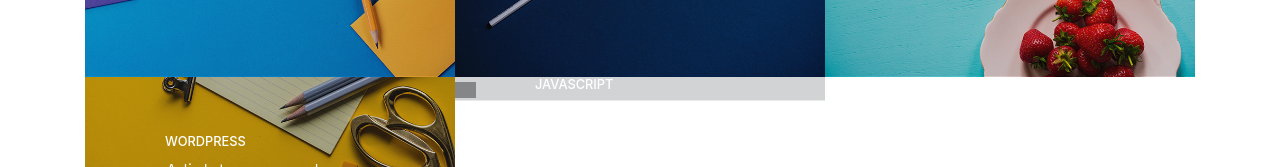
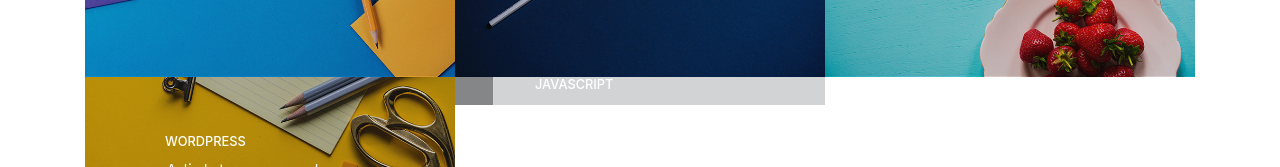
Before and after one commit to mandymuf/Amanda, a website with bundled scripts: page index.html in a window 1280 px wide. Shown: the part 2163-2330 px from the top of the page. Built offline with nearby package versions, Linux system fonts and the light colour scheme; grey boxes are pictures that could not be loaded.

Commit message:
Update index.html

```diff
--- a/index.html
+++ b/index.html
@@ -183,7 +183,7 @@
                   <p class="mb-0">A simple javascript quiz: HTML | CSS | JavaScript</p>
                 </span>
               </span>
-              <img class="img-fluid" src="images/portfolio-5.jpg" alt=""  style="height:1em; width=100%">
+              <img class="img-fluid" src="images/portfolio-5.jpg" alt=""  style="height:1.8em; width=100%">
             </a>
           </div>
         </div>
```
